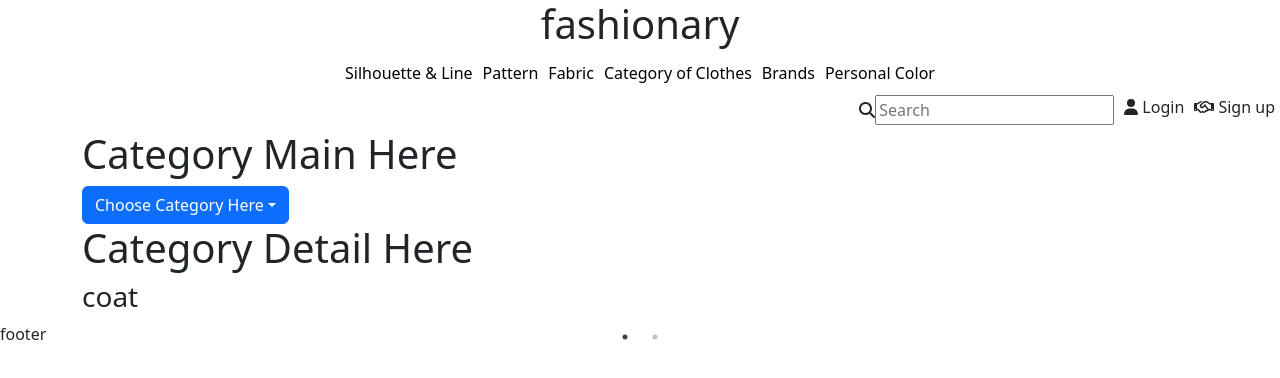
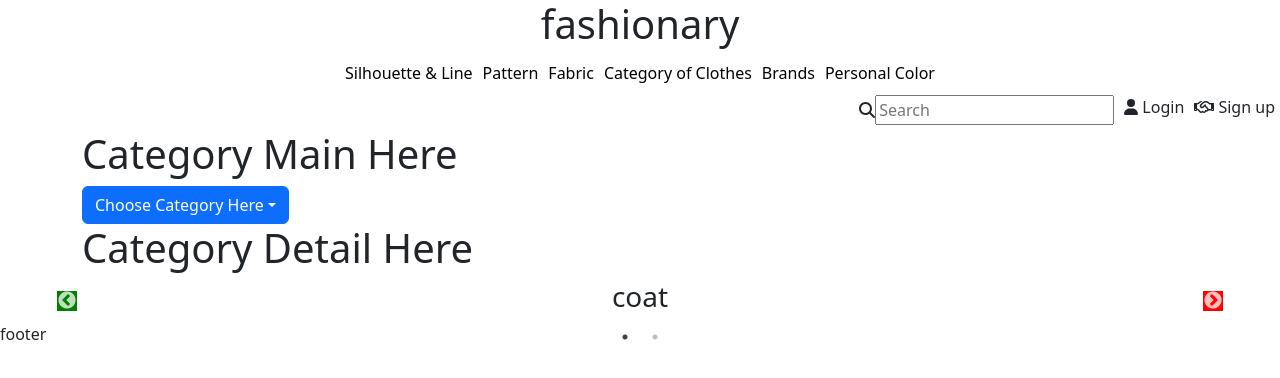
Before and after one commit to definitiomea/fashionary, a React (Create React App) app: page /category/1 in a window 1280 px wide. Shown: the top 378 px of the page. Built offline with nearby package versions, Linux system fonts and the light colour scheme; data requests are answered from the project's data file.

Commit message:
화살표 넣기

```diff
--- a/src/App.css
+++ b/src/App.css
@@ -29,3 +29,7 @@
     text-decoration: none;
     color:black;
 }
+.notice-type {
+    display: flex;
+    justify-content: center;
+}
--- /dev/null
+++ b/src/Modules/NextArrow.js
@@ -0,0 +1,12 @@
+function NextArrow(props) {
+    const { className, style, onClick } = props;
+    return (
+        <div
+        className={className}
+        style={{ ...style, display: "block", background: "red" }}
+        onClick={onClick}
+        />
+    );
+}
+
+export default NextArrow;
--- /dev/null
+++ b/src/Modules/PrevArrow.js
@@ -0,0 +1,12 @@
+function PrevArrow(props) {
+    const { className, style, onClick } = props;
+    return (
+      <div
+        className={className}
+        style={{ ...style, display: "block", background: "green" }}
+        onClick={onClick}
+      />
+    );
+  }
+
+export default PrevArrow;
--- a/src/Pages/detailfolder/CategoryDetail.jsx
+++ b/src/Pages/detailfolder/CategoryDetail.jsx
@@ -1,5 +1,8 @@
 import React, { useState, useEffect } from "react";
 import { useParams } from "react-router-dom";
+
+import PrevArrow from "../../Modules/PrevArrow";
+import NextArrow from "../../Modules/NextArrow";
 
 import Slider from "react-slick";
 
@@ -13,7 +16,9 @@ const CategoryDetail = () => {
         infinite: true,
         speed: 500,
         slidesToShow: 1,
-        slidesToScroll: 1
+        slidesToScroll: 1,
+        prevArrow: <PrevArrow />,
+        nextArrow: <NextArrow />
       };
 
     const getClothes = async () => {
```
